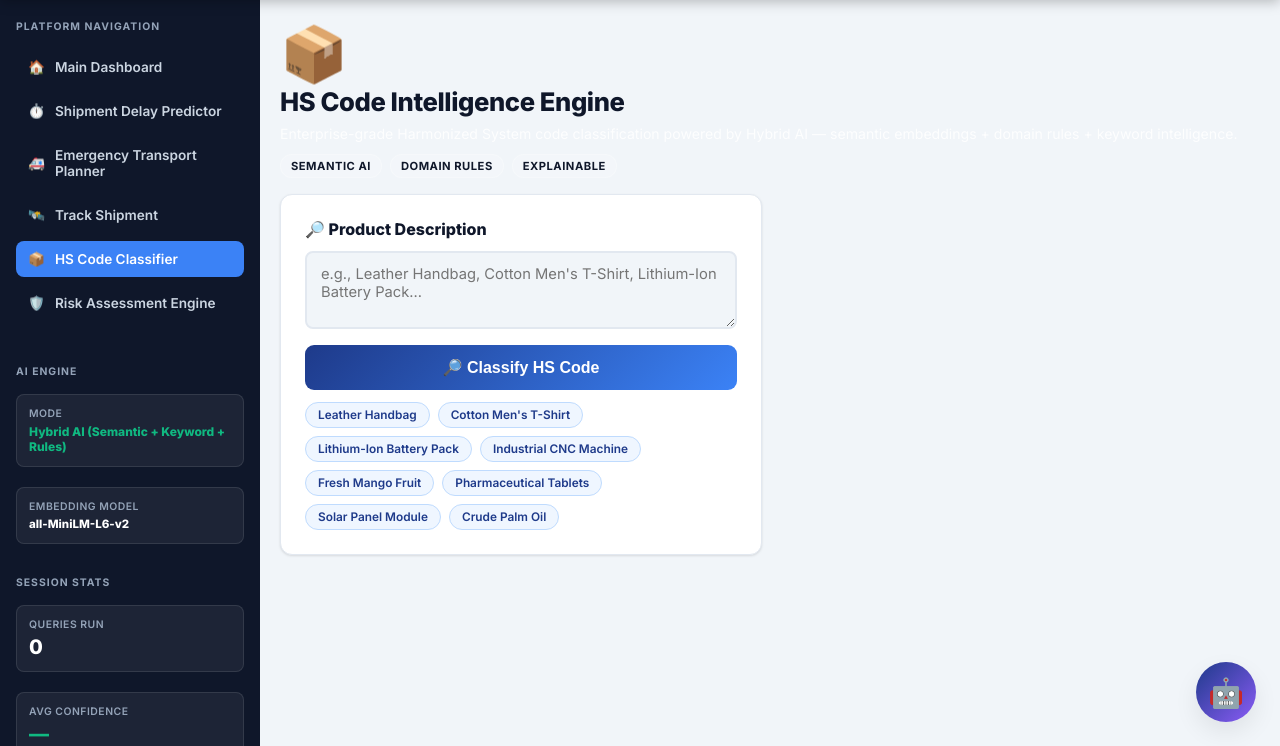
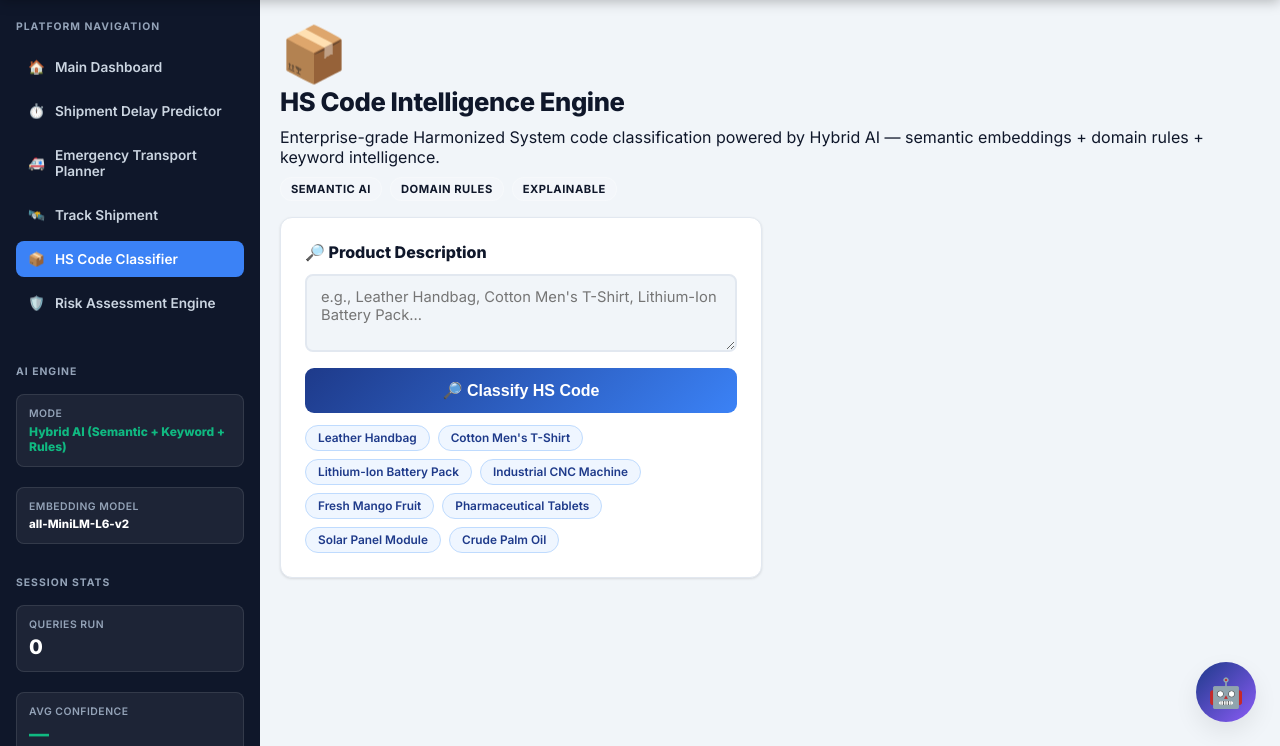
Before and after one commit to dakshrh/LogiSPARK-AI-Logistics-Platform, a FastAPI app: page /hs-classifier in a window 1280 px wide. Shown: the part 54-800 px from the top of the page. Run offline with FastAPI, Linux system fonts and the light colour scheme; data comes from the database, SQL or seed files in the repository; both versions use the stored data as it was after the commit.

Commit message:
basic fixes

```diff
--- a/templates/hs_classifier.html
+++ b/templates/hs_classifier.html
@@ -177,7 +177,7 @@
   <div class="hs-hero-icon">📦</div>
   <div>
     <div class="hs-hero-title">HS Code Intelligence Engine</div>
-    <div class="hs-hero-sub">Enterprise-grade Harmonized System code classification powered by Hybrid AI — semantic embeddings + domain rules + keyword intelligence.</div>
+    <div class="hs-hero-badge">Enterprise-grade Harmonized System code classification powered by Hybrid AI — semantic embeddings + domain rules + keyword intelligence.</div>
     <div class="hs-hero-badge">
       <span>SEMANTIC AI</span>
       <span>DOMAIN RULES</span>
```
Also changed, not shown: database/logispark.db.
